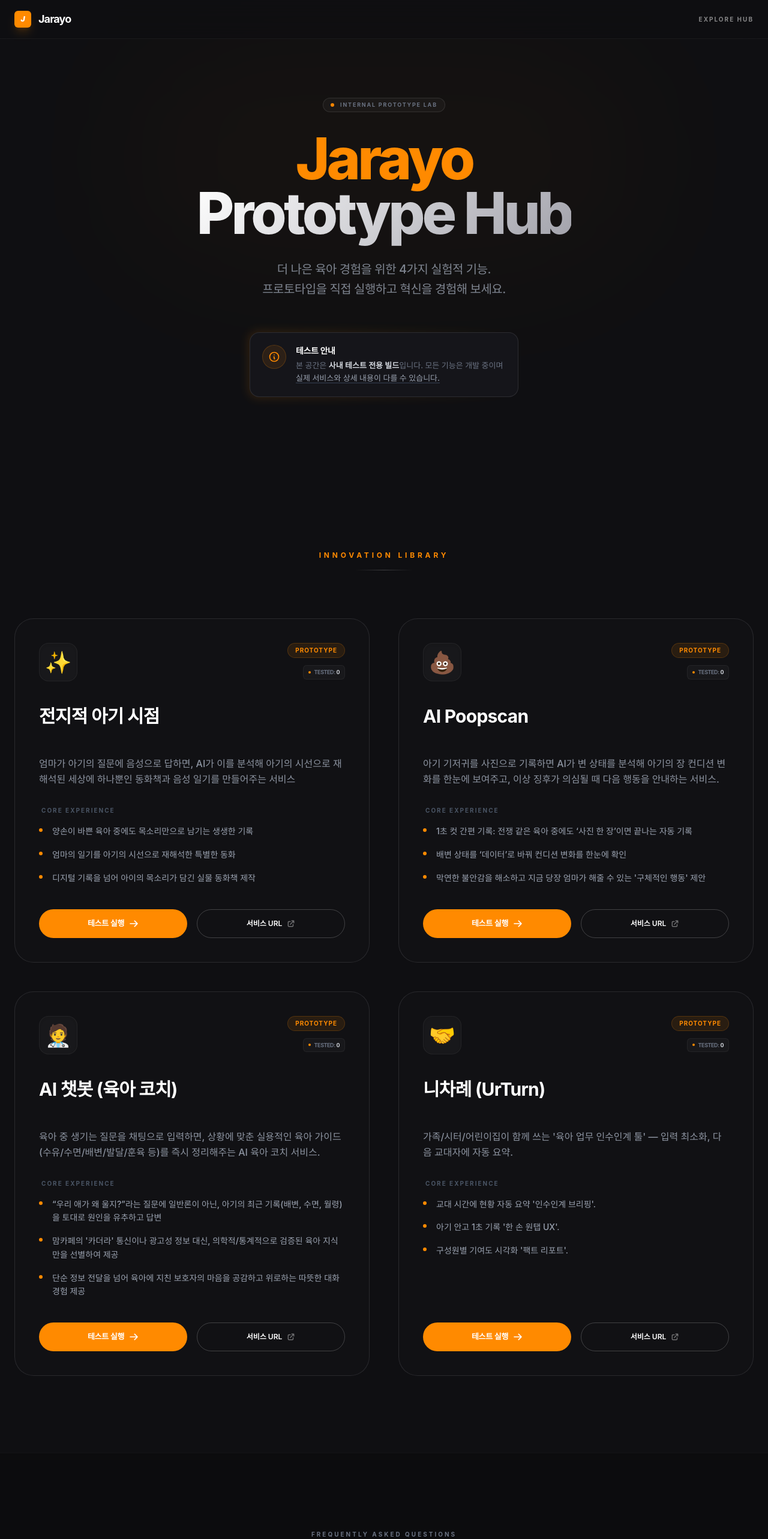
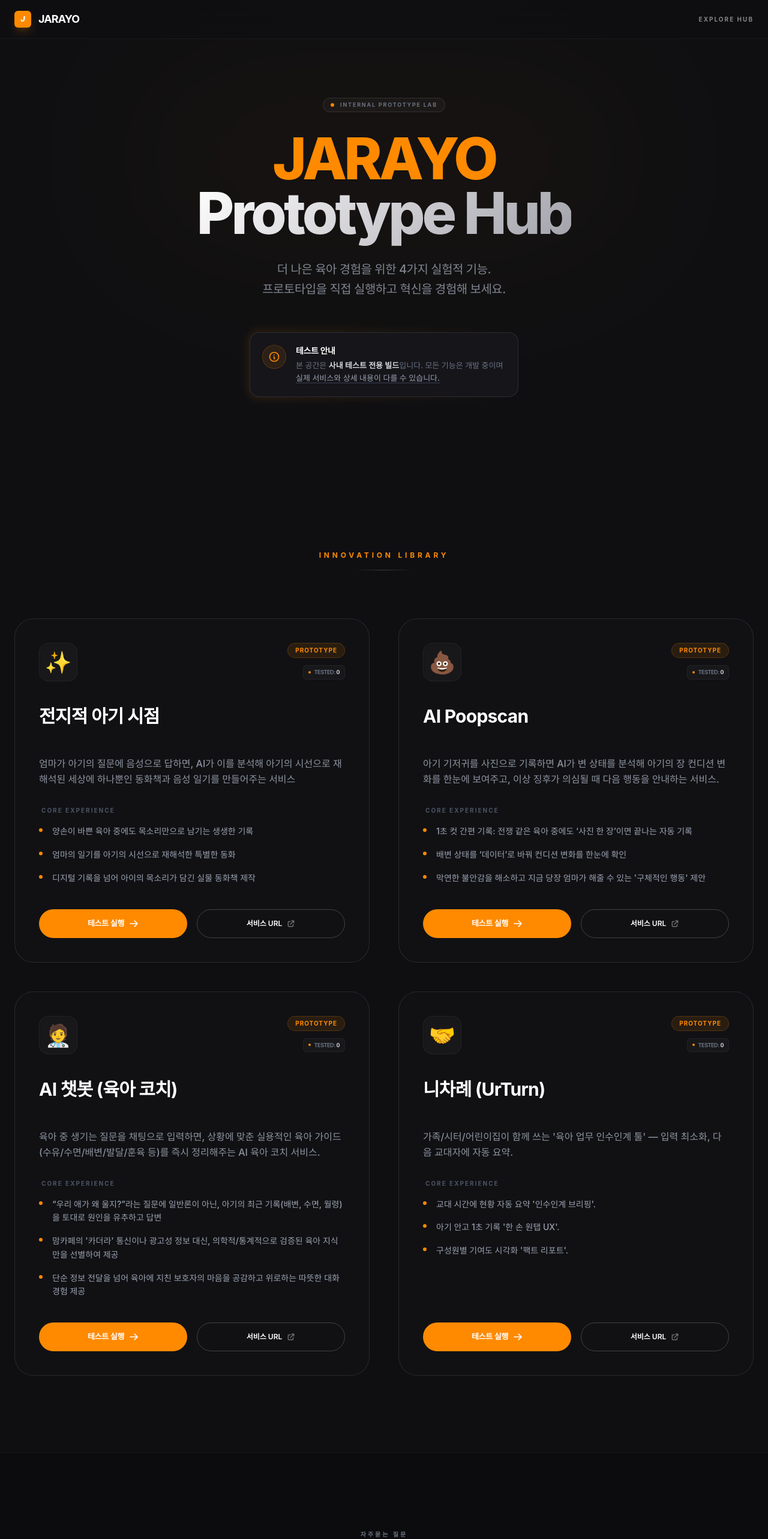
Before and after one commit to hjsoooon/JARAYO-hub, a React (Vite) app: page / in a window 1280 px wide. Shown: the top 2566 px of the page at 60% size. Built offline with nearby package versions, Linux system fonts and the light colour scheme.

Commit message:
fix: Update branding to JARAYO and translate FAQ title to Korean

```diff
--- a/App.tsx
+++ b/App.tsx
@@ -19,7 +19,7 @@
         <div className="max-w-7xl mx-auto px-6 h-14 md:h-16 flex items-center justify-between">
           <div className="flex items-center gap-3">
             <div className="w-7 h-7 bg-[#ff8a00] rounded-md flex items-center justify-center font-inter font-black text-white italic text-xs shadow-lg shadow-[#ff8a00]/20">J</div>
-            <span className="font-inter font-bold text-lg tracking-tighter">Jarayo</span>
+            <span className="font-inter font-bold text-lg tracking-tighter">JARAYO</span>
           </div>
           <button
             onClick={scrollToPrototypes}
@@ -42,7 +42,7 @@
             </div>
 
             <h1 className="font-inter text-5xl md:text-8xl font-extrabold mb-8 tracking-tighter leading-[0.95]">
-              <span className="text-[#ff8a00]">Jarayo</span> <br className="hidden md:block" />
+              <span className="text-[#ff8a00]">JARAYO</span> <br className="hidden md:block" />
               <span className="text-premium-gradient">Prototype Hub</span>
             </h1>
 
@@ -88,7 +88,7 @@
         {/* FAQ */}
         <section className="py-32 px-6 border-t border-white/[0.03] bg-[#0c0c0e]">
           <div className="max-w-2xl mx-auto">
-            <h2 className="font-inter text-[10px] font-bold tracking-[0.3em] uppercase mb-12 text-center text-gray-500">Frequently Asked Questions</h2>
+            <h2 className="font-inter text-[10px] font-bold tracking-[0.3em] uppercase mb-12 text-center text-gray-500">자주묻는 질문</h2>
             <div className="space-y-3">
               {FAQS.map((faq, idx) => (
                 <div key={idx} className="group border border-white/[0.05] rounded-xl overflow-hidden bg-white/[0.01]">
@@ -118,9 +118,9 @@
         <div className="max-w-7xl mx-auto">
           <div className="inline-flex items-center gap-2 mb-10 opacity-30 grayscale hover:grayscale-0 hover:opacity-100 transition-all duration-700">
             <div className="w-5 h-5 bg-white/10 rounded flex items-center justify-center font-inter font-black text-[9px] italic text-white">J</div>
-            <span className="font-inter font-bold text-xs tracking-tighter">Jarayo</span>
+            <span className="font-inter font-bold text-xs tracking-tighter">JARAYO</span>
           </div>
-          <p className="font-inter text-[10px] font-bold tracking-[0.2em] uppercase text-gray-600 mb-2">Jarayo Internal Platform</p>
+          <p className="font-inter text-[10px] font-bold tracking-[0.2em] uppercase text-gray-600 mb-2">JARAYO Internal Platform</p>
           <p className="font-inter text-[9px] text-gray-700 mb-10 tracking-widest uppercase">&copy; 2026 JARAYO TEAM. ALL RIGHTS RESERVED.</p>
           <div className="flex justify-center gap-10">
             <a href="mailto:support@jarayo.dev" className="text-[10px] font-bold uppercase tracking-widest text-gray-500 hover:text-[#ff8a00] transition-colors">Contact</a>
--- a/index.html
+++ b/index.html
@@ -4,7 +4,7 @@
 <head>
   <meta charset="UTF-8">
   <meta name="viewport" content="width=device-width, initial-scale=1.0">
-  <title>Jarayo · Prototype Hub</title>
+  <title>JARAYO · Prototype Hub</title>
 </head>
 <body class="bg-[#0f0f12] text-white overflow-x-hidden selection:bg-[#ff8a00]/30">
   <div id="root"></div>
```
